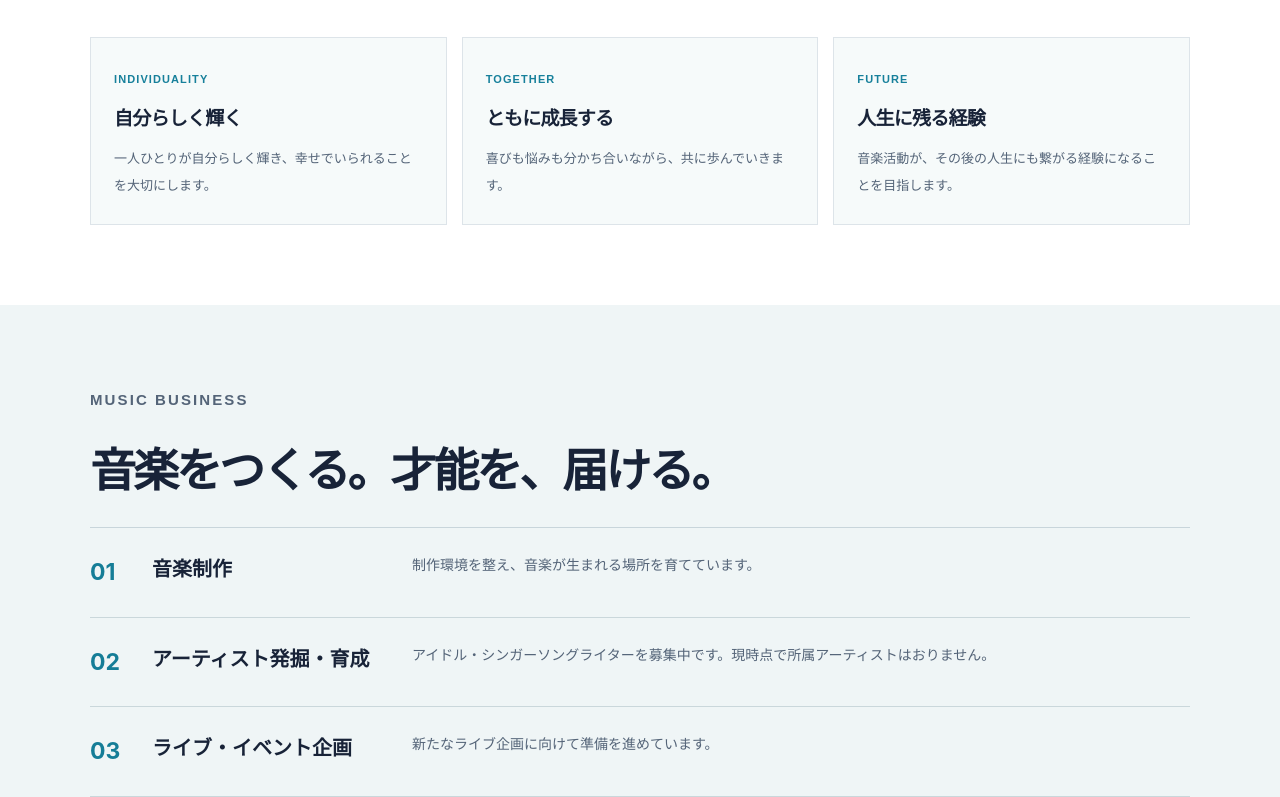
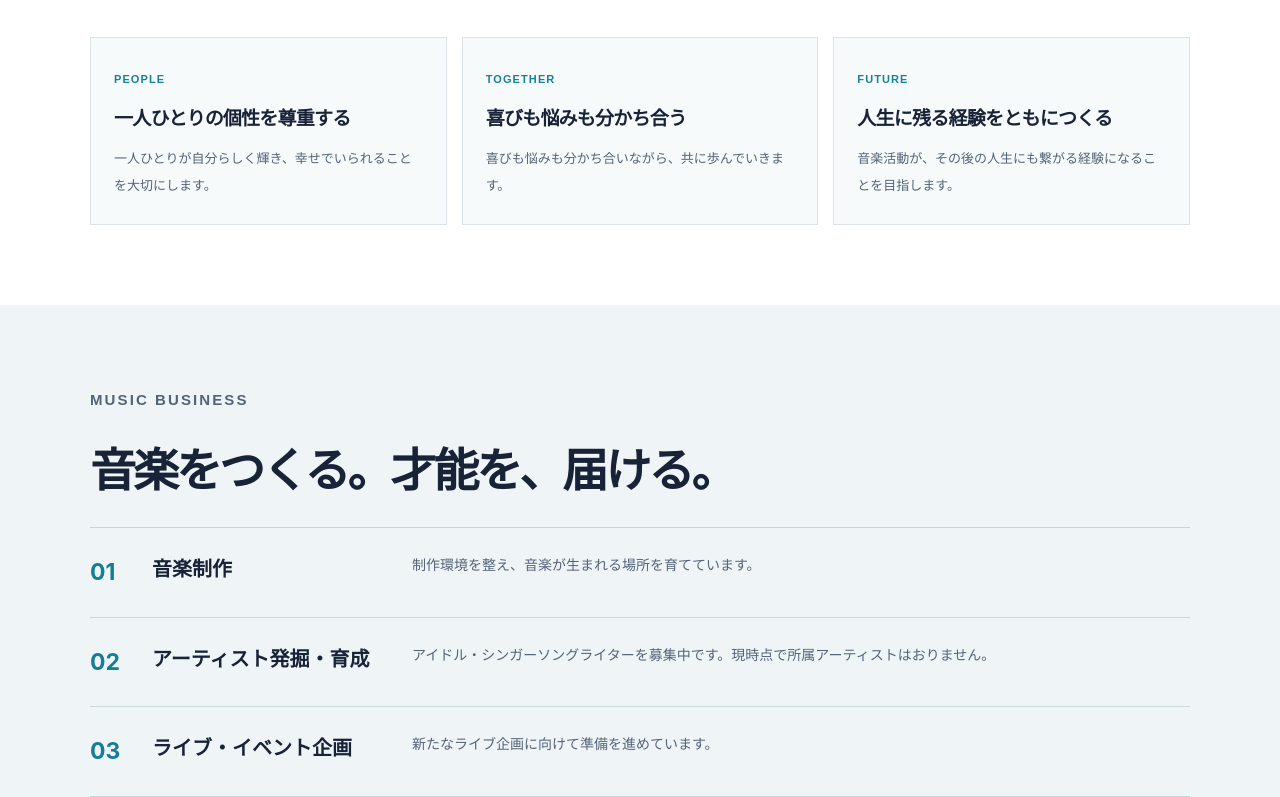
Before and after one commit to tomokiwakiwa/kiwakiwa-dream, a plain HTML site: page company.html in a window 1280 px wide. Shown: the part 1602-2399 px from the top of the page. Drawn offline with Linux system fonts and the light colour scheme.

Commit message:
修正1-2: 会社ページの理念3つの柱をトップページの文言に統一
Co-Authored-By: Claude Opus 5.5 <noreply@anthropic.com>
Claude-Session: https://claude.ai/code/session_019iWBxze7nrGBnN8k48DHVY

```diff
--- a/company.html
+++ b/company.html
@@ -50,9 +50,9 @@
 <div><dt>お問い合わせ</dt><dd><a class="link" href="mailto:info@bereve.co.jp">info@bereve.co.jp</a></dd></div>
 </dl></div></section>
 <section class="section philosophy"><div class="wrap"><div class="philo-head"><p class="heading">OUR PHILOSOPHY</p><h2>一人ひとりが、自分らしく輝ける未来へ。</h2><p>喜びも悩みも分かち合いながら、一緒に成長していきたい。活動中だけでなく、その後の人生にも繋がる経験を大切にしたいと考えています。</p></div><div class="values">
-<article class="value"><small>INDIVIDUALITY</small><h3>自分らしく輝く</h3><p>一人ひとりが自分らしく輝き、幸せでいられることを大切にします。</p></article>
-<article class="value"><small>TOGETHER</small><h3>ともに成長する</h3><p>喜びも悩みも分かち合いながら、共に歩んでいきます。</p></article>
-<article class="value"><small>FUTURE</small><h3>人生に残る経験</h3><p>音楽活動が、その後の人生にも繋がる経験になることを目指します。</p></article>
+<article class="value"><small>PEOPLE</small><h3>一人ひとりの個性を尊重する</h3><p>一人ひとりが自分らしく輝き、幸せでいられることを大切にします。</p></article>
+<article class="value"><small>TOGETHER</small><h3>喜びも悩みも分かち合う</h3><p>喜びも悩みも分かち合いながら、共に歩んでいきます。</p></article>
+<article class="value"><small>FUTURE</small><h3>人生に残る経験をともにつくる</h3><p>音楽活動が、その後の人生にも繋がる経験になることを目指します。</p></article>
 </div></div></section>
 <section class="section business"><div class="wrap"><p class="heading">MUSIC BUSINESS</p><h2>音楽をつくる。才能を、届ける。</h2><div class="bizlist">
 <div class="biz"><span>01</span><strong>音楽制作</strong><p>制作環境を整え、音楽が生まれる場所を育てています。</p></div>
```
